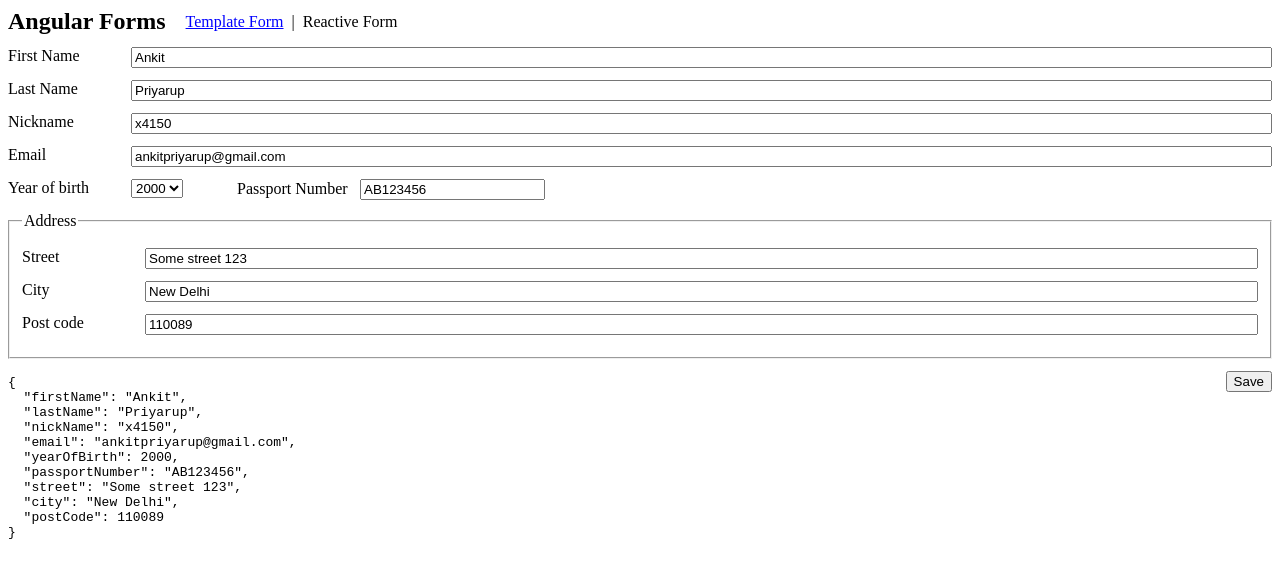
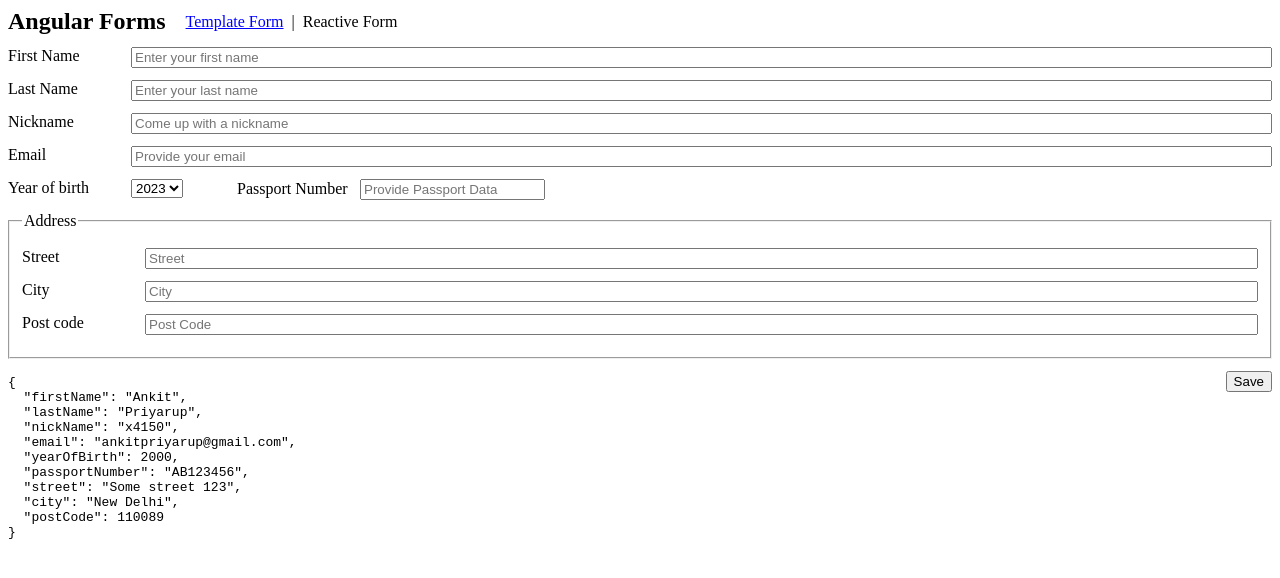
Before and after one commit to ankitpriyarup/angular-forms, an Angular app: page / in a window 1280 px wide. Shown: the top 578 px of the page. Built offline with nearby package versions, Linux system fonts and the light colour scheme.

Commit message:
2 files modified

```diff
--- a/src/template_form.ng.html
+++ b/src/template_form.ng.html
@@ -2,69 +2,39 @@
   <!-- First Name -->
   <div class="form-field">
     <label for="name">First Name</label>
-    <input
-      [(ngModel)]="formData.firstName"
-      name="first-name"
-      type="text"
-      id="first-name"
-      placeholder="Enter your first name"
-    />
+    <input type="text" id="first-name" placeholder="Enter your first name" />
   </div>
 
   <!-- Last Name -->
   <div class="form-field">
     <label for="last-name">Last Name</label>
-    <input
-      [(ngModel)]="formData.lastName"
-      name="last-name"
-      type="text"
-      id="last-name"
-      placeholder="Enter your last name"
-    />
+    <input type="text" id="last-name" placeholder="Enter your last name" />
   </div>
 
   <!-- Nick Name -->
   <div class="form-field">
     <label for="nickname">Nickname</label>
-    <input
-      [(ngModel)]="formData.nickName"
-      name="nick-name"
-      type="text"
-      id="nickname"
-      placeholder="Come up with a nickname"
-    />
+    <input type="text" id="nickname" placeholder="Come up with a nickname" />
   </div>
 
   <!-- Email -->
   <div class="form-field">
     <label for="email">Email</label>
-    <input
-      [(ngModel)]="formData.email"
-      name="email"
-      type="email"
-      id="email"
-      placeholder="Provide your email"
-    />
+    <input type="email" id="email" placeholder="Provide your email" />
   </div>
 
   <!-- Year of Birth & Passport -->
   <div class="form-field-inline-group">
     <div class="form-field--small">
       <label for="year-of-birth">Year of birth</label>
-      <select
-        [(ngModel)]="formData.yearOfBirth"
-        id="year-of-birth"
-        name="year-of-birth"
-      >
+      <select id="year-of-birth">
         <option *ngFor="let year of years" [value]="year">{{year}}</option>
       </select>
     </div>
     <div class="form-field--small">
       <label for="passport">Passport Number</label>
       <input
-        [(ngModel)]="formData.passportNumber"
         pattern="^[A-Z]{2}[0-9]{6}$"
-        name="passport"
         type="text"
         id="passport"
         placeholder="Provide Passport Data"
@@ -77,33 +47,15 @@
     <legend>Address</legend>
     <div class="form-field">
       <label for="street">Street</label>
-      <input
-        [(ngModel)]="formData.street"
-        name="street"
-        type="text"
-        id="street"
-        placeholder="Street"
-      />
+      <input type="text" id="street" placeholder="Street" />
     </div>
     <div class="form-field">
       <label for="city">City</label>
-      <input
-        [(ngModel)]="formData.city"
-        name="city"
-        type="text"
-        id="city"
-        placeholder="City"
-      />
+      <input type="text" id="city" placeholder="City" />
     </div>
     <div class="form-field">
       <label for="post-code">Post code</label>
-      <input
-        [(ngModel)]="formData.postCode"
-        name="post-code"
-        type="text"
-        id="post-code"
-        placeholder="Post Code"
-      />
+      <input type="text" id="post-code" placeholder="Post Code" />
     </div>
   </fieldset>
 
--- a/src/template_form.ts
+++ b/src/template_form.ts
@@ -1,15 +1,11 @@
 import { ChangeDetectionStrategy, Component } from '@angular/core';
 import { CommonModule } from '@angular/common';
-import { FormsModule } from '@angular/forms';
 import { UserInfo } from './main';
 
 @Component({
   selector: 'template-form',
   standalone: true,
-  // FormsModule automatically adds directives to form
-  // Specifically ɵNgNoValidate, NgControlStatusGroup and NgForm
-  // Previously page was reloaded on submit now its prevented.
-  imports: [CommonModule, FormsModule],
+  imports: [CommonModule],
   templateUrl: 'template_form.ng.html',
   changeDetection: ChangeDetectionStrategy.OnPush,
 })
```
